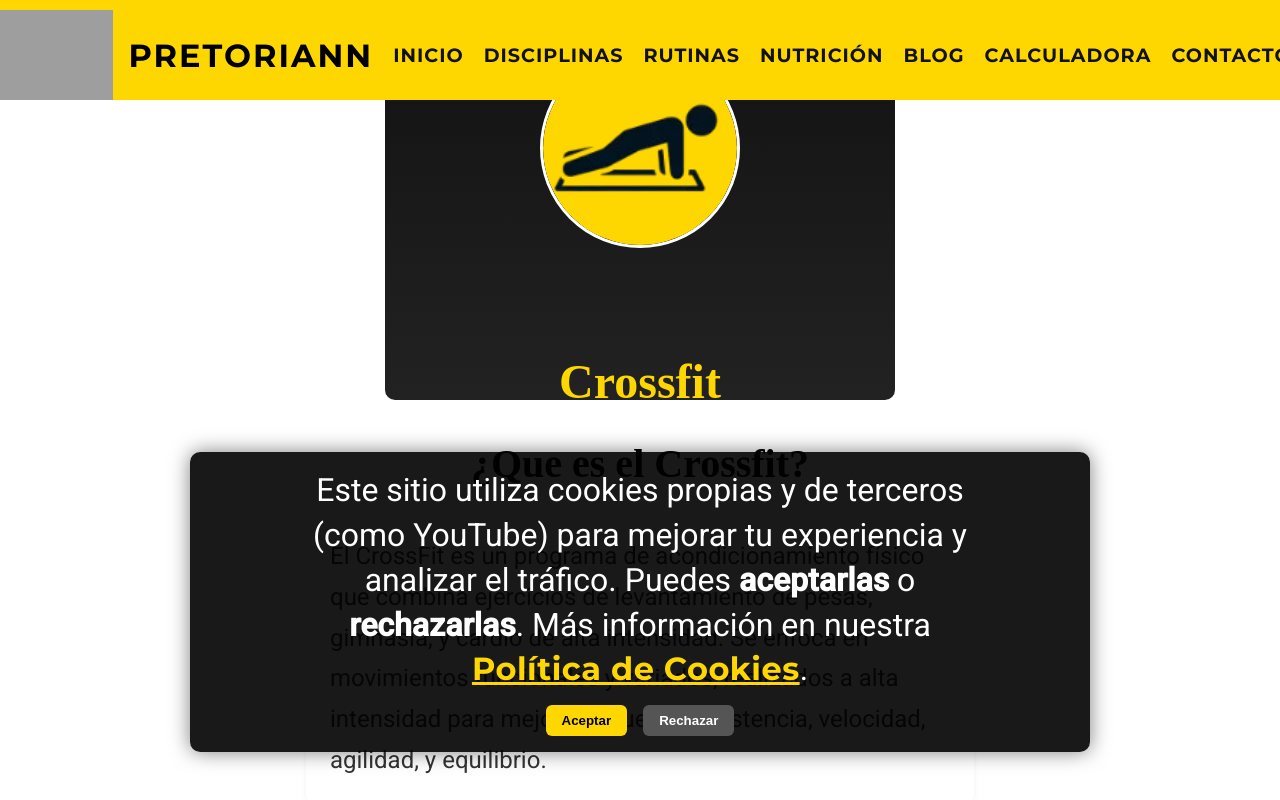
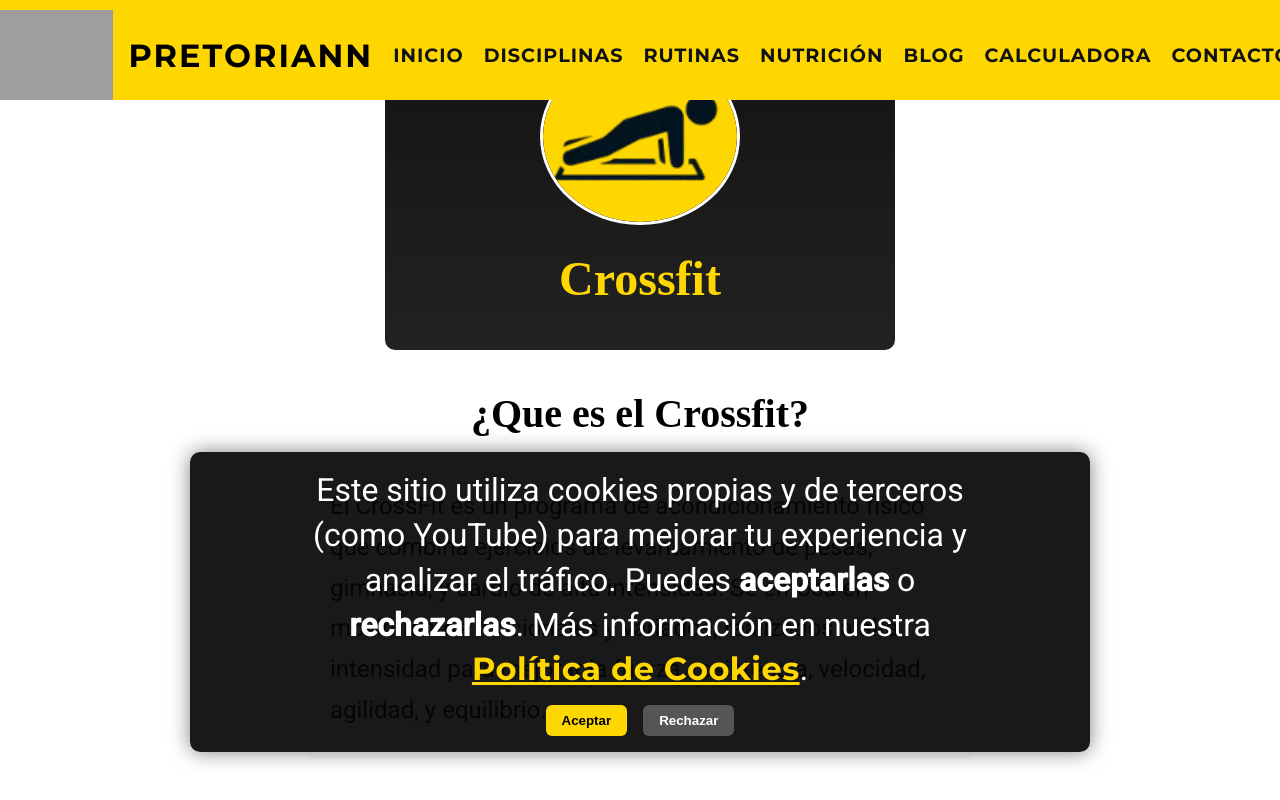
Before and after one commit to pepito9486/pretoriann-web, a React (Vite) app: page /disciplinas in a window 1280 px wide. Both pictures are taken after a click on the item "CROSSFIT". Shown: the part 2358-3158 px from the top of the page. Built offline with nearby package versions, Linux system fonts and the light colour scheme; grey boxes are pictures that could not be loaded.

Commit message:
hero arreglar

```diff
--- a/src/index-diseño-secciones-pc.css
+++ b/src/index-diseño-secciones-pc.css
@@ -341,8 +341,9 @@ p {
   }
   .menu-disciplinas-equipo ul li .equipo-icon span {
     display: inline-block;
-    font-size: 1.225rem;
-    margin-top: 2rem;
+    font-size: 1.125rem;
+    margin-top: 1.5rem;
+
     /* background-color: red; */
   }
 
@@ -357,8 +358,10 @@ p {
 
   /* esta en componente card-calistenia */
   .description-disciplinas .main-calistenia ul li {
+    display: flex;
     width: 45%;
     height: 500px;
+    flex-direction: column;
   }
 
   .description-disciplinas .main-calistenia ul li .wrap-img-iframe {
@@ -428,9 +431,12 @@ p {
   }
 
   .hero-calistenia {
+    display: flex;
+    flex-direction: column;
+
     width: 40%;
-    height: 400px;
-    margin: 2rem auto;
+    height: 350px;
+    margin: auto;
     background-color: white;
   }
 
@@ -447,9 +453,9 @@ p {
     display: block;
   }
 
-  .hero-calistenia h1 {
+  .description-disciplinas .main-calistenia .hero-calistenia h1 {
     font-size: 3rem !important;
-    margin: 0.8rem auto;
+    margin: auto;
     /* background-color: red; */
   }
 
```
